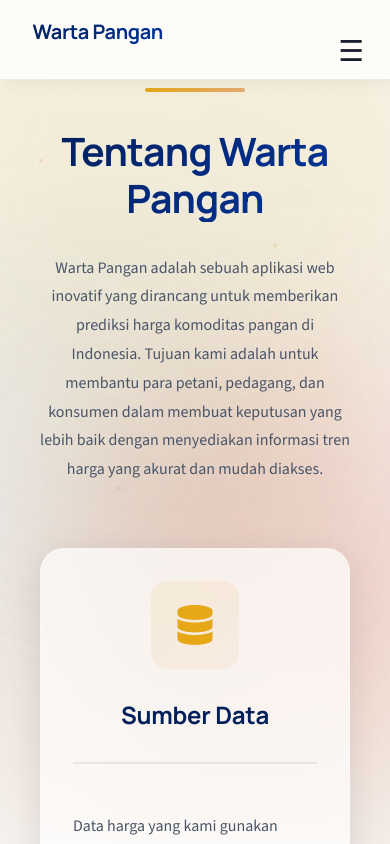
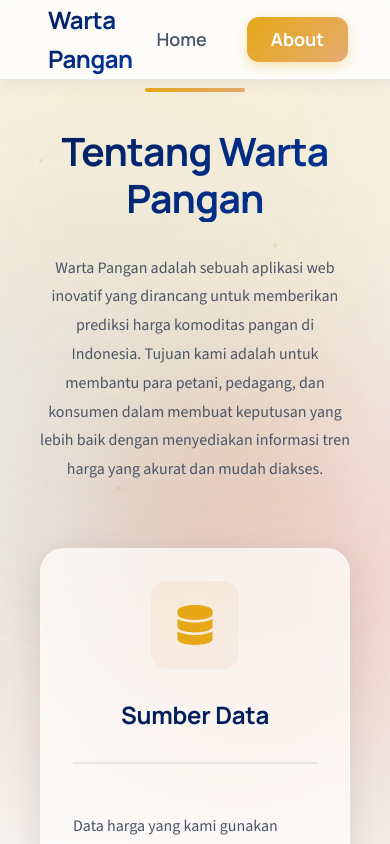
Before and after one commit to SalsabilaLubis21/PrediksiHarga-web, a React (Vite) app in the folder frontend/: page /about in a window 390 px wide. Shown: the top 844 px of the page. Built offline with nearby package versions, Linux system fonts and the light colour scheme.

Commit message:
feat: unify mobile and desktop UI for navbar and home page

```diff
--- a/frontend/src/App.css
+++ b/frontend/src/App.css
@@ -557,3 +557,72 @@ main {
     font-size: var(--text-2xl);
   }
 }
+
+@media (max-width: 768px) {
+  .controls {
+    flex-direction: column;
+    gap: var(--space-lg);
+  }
+
+  .prediction-result {
+    padding: var(--space-lg);
+  }
+
+  .chart-container {
+    padding: var(--space-md);
+  }
+
+  .prediction-summary h3 {
+    font-size: var(--text-lg);
+  }
+
+  .prediction-summary p {
+    font-size: var(--text-sm);
+  }
+}
+
+@media (max-width: 480px) {
+  main {
+    padding: var(--space-lg) var(--space-md);
+  }
+
+  .glass-container {
+    padding: var(--space-lg);
+  }
+
+  .controls {
+    gap: var(--space-md);
+  }
+
+  .control-group label {
+    font-size: var(--text-sm);
+  }
+
+  .prediction-result {
+    padding: var(--space-md);
+  }
+
+  .chart-container {
+    padding: var(--space-sm);
+  }
+
+  .prediction-summary h3 {
+    font-size: var(--text-md);
+  }
+
+  .prediction-summary p {
+    font-size: var(--text-xs);
+  }
+}
+
+.summary-item p {
+  margin: 0;
+  font-size: var(--text-md);
+  color: var(--text-secondary);
+}
+
+.summary-item span {
+  font-weight: 600;
+  color: var(--primary-color);
+  font-size: var(--text-lg);
+}
--- a/frontend/src/components/HeroSection.css
+++ b/frontend/src/components/HeroSection.css
@@ -156,8 +156,19 @@
 }
 
 .icon-2 {
-  bottom: 15%;
+  bottom: 25%;
   left: 5%;
+  width: 50px;
+  height: 50px;
+  animation-delay: 1.5s;
+}
+
+.floating-icon.icon-3 {
+  top: 20%;
+  right: 5%;
+  width: 70px;
+  height: 70px;
+  animation-delay: 2.5s;
 }
 
 .scroll-indicator {
--- a/frontend/src/components/Navbar.css
+++ b/frontend/src/components/Navbar.css
@@ -128,78 +128,3 @@
 .menu-icon {
   display: none;
 }
-
-@media screen and (max-width: 960px) {
-  .NavbarItems {
-    position: relative;
-  }
-
-  .nav-menu {
-    display: flex;
-    flex-direction: column;
-    width: 100%;
-    height: 90vh;
-    position: absolute;
-    top: 80px;
-    left: -100%;
-    opacity: 1;
-    transition: all 0.5s ease;
-  }
-
-  .nav-menu.active {
-    background: #fafbfc;
-    left: 0;
-    opacity: 1;
-    transition: all 0.5s ease;
-    z-index: 1;
-  }
-
-  .nav-links {
-    text-align: center;
-    padding: 2rem;
-    width: 100%;
-    display: table;
-  }
-
-  .nav-links:hover {
-    background-color: #f2d5b8;
-    color: #011f5b;
-    border-radius: 0;
-  }
-
-  .navbar-logo {
-    position: absolute;
-    top: 0;
-    left: 0;
-    transform: translate(25%, 50%);
-  }
-
-  .menu-icon {
-    display: block;
-    position: absolute;
-    top: 0;
-    right: 0;
-    transform: translate(-100%, 60%);
-    font-size: 1.8rem;
-    cursor: pointer;
-  }
-}
-
-@media (max-width: 768px) {
-  .navbar-container {
-    padding: 0 var(--space-lg);
-  }
-
-  .navbar-logo {
-    font-size: var(--text-xl);
-  }
-
-  .nav-menu {
-    gap: var(--space-sm);
-  }
-
-  .nav-links {
-    padding: var(--space-xs) var(--space-md);
-    font-size: var(--text-sm);
-  }
-}
```
